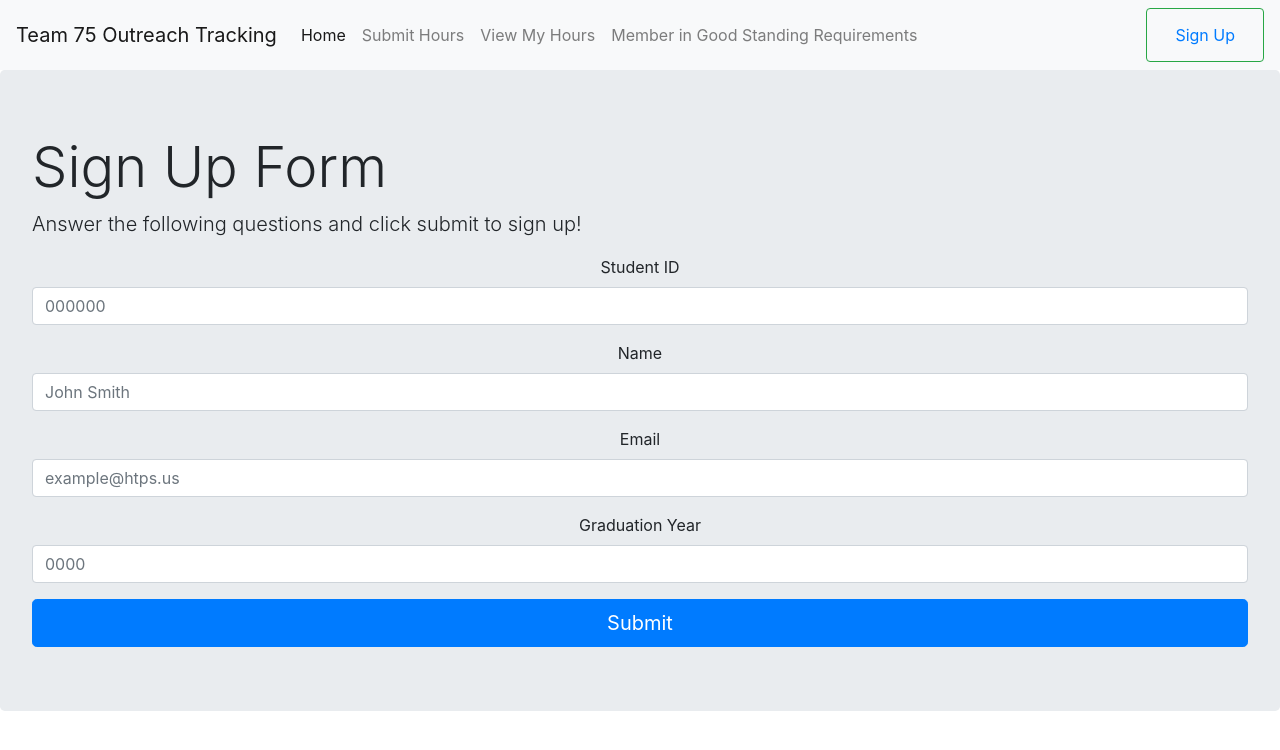
After one commit to Vishwa-Muthuraman/team75_sample_site, a Flask app: page /Sign_Up in a window 1280 px wide. The commit adds this page. Shown: the top 750 px of the page. Run offline with Flask 2, Linux system fonts and the light colour scheme; some libraries are stand-ins or nearby versions.

Commit message:
Drafted Sign-Up Page

```diff
--- a/app.py
+++ b/app.py
@@ -72,6 +72,10 @@ def View_hours():
 def User_View():
     return render_template("User_View.html")
 
+@app.route("/Sign_Up")
+def Sign_Up():
+    return render_template("sign_up.html")
+
 @app.route("/manasi")
 def manasi():
     return render_template("manasi.html")
--- a/templates/View_Hours.html
+++ b/templates/View_Hours.html
@@ -9,7 +9,7 @@
     <center>
     <div class="form-group">
         <label for="exampleFormControlInput1">Student ID</label>
-        <input type="email" class="form-control" id="exampleFormControlInput1" placeholder="123456">
+        <input type="email" class="form-control" id="exampleFormControlInput1" placeholder="000000">
     </div>
     <a class="nav-link" href="/User_View" >View My Hours</a>
     </center>
--- a/templates/base.html
+++ b/templates/base.html
@@ -43,11 +43,15 @@
               <a class="nav-link" href="/Good_Standing">Member in Good Standing Requirements</a>
             </li>
 
-            <li class="nav-item ml-auto">
+            <!-- <li class="nav-item ml-auto">
               <a class="nav-link" href="">Sign Up</a>
-            </li>
+            </li>  -->
 
           </ul>
+
+          <form class="form-inline my-2 my-lg-0">
+            <button class="btn btn-outline-success my-2 my-sm-0" type="submit"><a class="nav-link" href="/Sign_Up">Sign Up</a></button>
+          </form>
           <!-- <form class="form-inline my-2 my-lg-0">
             <input class="form-control mr-sm-2" type="search" placeholder="Search" aria-label="Search">
             <button class="btn btn-outline-success my-2 my-sm-0" type="submit">Search</button>
--- /dev/null
+++ b/templates/sign_up.html
@@ -0,0 +1,60 @@
+{% extends "base.html" %}
+{% block content %}
+<div class="jumbotron">
+        <h1 class="display-4">Sign Up Form</h1>
+        <p class="lead">Answer the following questions and click submit to sign up!</p>
+        <!-- <hr class="my-4">
+        <p>If you are unsure as to what may be considered outreach or have any other concern click here:</p>
+        <a class="btn btn-primary btn-lg" href="/Good_Standing" role="button">Learn more</a> -->
+
+<form>
+    <center>
+
+      <div class="form-group">
+        <label for="exampleFormControlInput1">Student ID</label>
+        <input type="email" class="form-control" id="id" placeholder="000000">
+      </div>
+
+      <div class="form-group">
+        <label for="exampleFormControlInput1">Name</label>
+        <input type="email" class="form-control" id="name" placeholder="John Smith">
+      </div>
+
+      <div class="form-group">
+        <label for="exampleFormControlInput1">Email</label>
+        <input type="email" class="form-control" id="name" placeholder="example@htps.us">
+      </div>
+
+      <div class="form-group">
+        <label for="exampleFormControlInput1">Graduation Year</label>
+        <input type="email" class="form-control" id="exampleFormControlInput1" placeholder="0000">
+      </div>
+
+      <!-- <div class="form-group">
+        <label for="exampleFormControlSelect2">What kind of Outreach was this for?</label>
+        <select multiple class="form-control" id="outreach">
+          <option>Wise</option>
+          <option>WiSTEM2D</option>
+          <option>Demos</option>
+          <option>FIRST</option>
+          <option>Service</option>
+          <option>Precious Plastic</option>
+        </select>
+      </div>
+
+      <div class="form-group">
+        <label for="exampleFormControlInput1">Hours Worked</label>
+        <input type="email" class="form-control" id="hours" placeholder="00">
+    </div>
+
+    <div class="form-group">
+      <label for="exampleFormControlTextarea1">Brief description of work completed</label>
+      <textarea class="form-control" id="description" rows="3"></textarea>
+    </div> -->
+
+    <button type="button" class="btn btn-primary btn-lg btn-block" data-toggle="popover" title="Thank you!!" data-content="Once, I actually know how to code, this will do something, but for now, Good Job!">Submit</button>
+
+    </center>
+  </form>
+
+{% endblock %}
```
